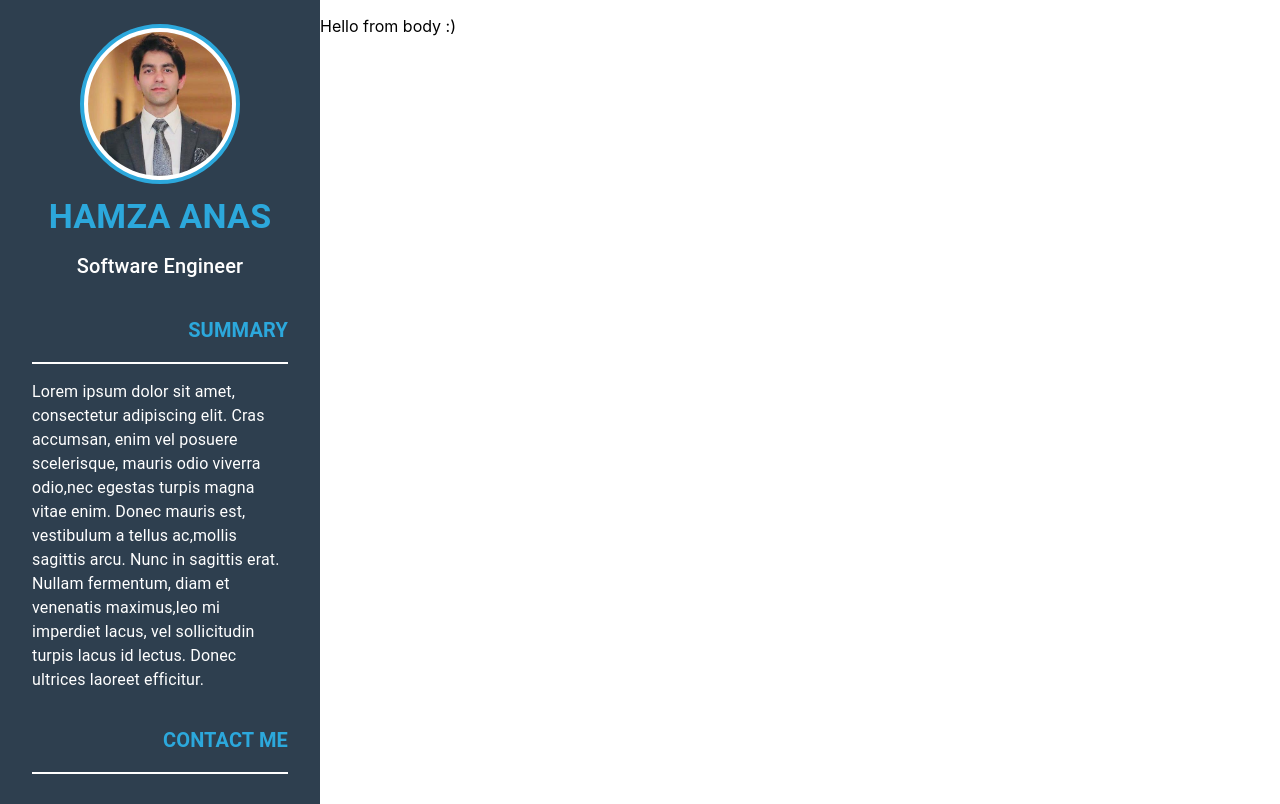
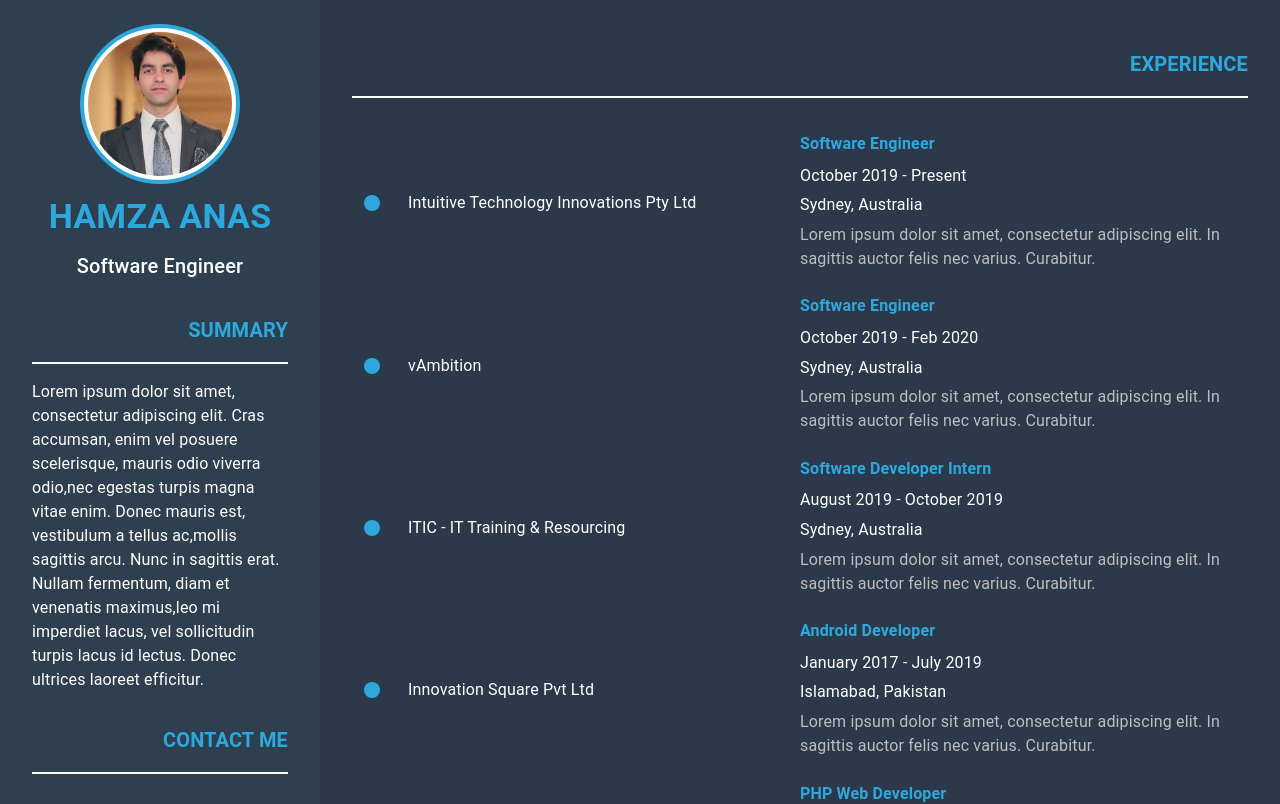
Before and after one commit to hamza5485/ReactMaterialCV, a React (Create React App) app: page / in a window 1280 px wide. Shown: the top 804 px of the page. Built offline with nearby package versions, Linux system fonts and the light colour scheme.

Commit message:
created body

```diff
--- a/src/components/app/Body/Body.js
+++ b/src/components/app/Body/Body.js
@@ -1,8 +1,168 @@
 import React from 'react';
+import {
+    makeStyles,
+    Typography,
+    List,
+    ListItem,
+    ListItemText,
+    ListItemAvatar,
+    Avatar
+} from '@material-ui/core';
+import {
+    COLORS,
+    typo,
+    sub,
+    section,
+    sectionHeading,
+    summary,
+    bullet,
+    listItem
+} from '../../../assets/styles';
+import education from './educationData';
+import experience from './experienceData';
+import FiberManualRecordIcon from '@material-ui/icons/FiberManualRecord';
+
+const useStyles = makeStyles(theme => ({
+    root: {
+        padding: theme.spacing(2),
+        backgroundColor: COLORS.dark,
+        height: '100%'
+    },
+    typo,
+    sub,
+    section,
+    sectionHeading,
+    summary,
+    bullet,
+    listItem
+}));
 
 const Body = () => {
+    const classes = useStyles();
+
+    const getEducation = () => (
+        <div className={classes.section}>
+            <Typography variant="h6" className={classes.sectionHeading} gutterBottom>
+                EDUCATION
+            </Typography>
+            <List>
+                {education.schooling.map((obj, i) => {
+                    return (
+                        <ListItem
+                            key={i}
+                            className={classes.listItem}
+                        >
+                            <ListItemAvatar>
+                                <Avatar className={classes.bullet}>
+                                    <FiberManualRecordIcon />
+                                </Avatar>
+                            </ListItemAvatar>
+                            <ListItemText
+                                primary={obj.name}
+                                className={classes.summary}
+                            />
+                            <div style={{ width: '50%' }}>
+                                <Typography
+                                    variant="subtitle1"
+                                    gutterBottom
+                                    className={classes.typo}
+                                >
+                                    {obj.course}
+                                </Typography>
+                                <Typography
+                                    variant="subtitle2"
+                                    gutterBottom
+                                    className={classes.summary}
+                                >
+                                    {obj.specialization}
+                                </Typography>
+                                <Typography
+                                    variant="body1"
+                                    gutterBottom
+                                    className={classes.summary}
+                                >
+                                    {obj.duration}
+                                </Typography>
+                                <Typography
+                                    variant="body1"
+                                    gutterBottom
+                                    className={classes.summary}
+                                >
+                                    {obj.location}
+                                </Typography>
+                            </div>
+                        </ListItem>
+                    );
+                })}
+            </List>
+        </div>
+    );
+
+    const getExpereience = () => (
+
+        <div className={classes.section}>
+            <Typography variant="h6" className={classes.sectionHeading} gutterBottom>
+                EXPERIENCE
+            </Typography>
+            <List>
+                {experience.map((obj, i) => {
+                    return (
+                        <ListItem
+                            key={i}
+                            className={classes.listItem}
+                        >
+                            <ListItemAvatar>
+                                <Avatar className={classes.bullet}>
+                                    <FiberManualRecordIcon />
+                                </Avatar>
+                            </ListItemAvatar>
+                            <ListItemText
+                                primary={obj.company}
+                                className={classes.summary}
+                            />
+
+                            <div style={{ width: '50%' }}>
+                                <Typography
+                                    variant="subtitle1"
+                                    gutterBottom
+                                    className={classes.typo}
+                                >
+                                    {obj.title}
+                                </Typography>
+                                <Typography
+                                    variant="body1"
+                                    gutterBottom
+                                    className={classes.summary}
+                                >
+                                    {`${obj.dates.start} - ${obj.current ? 'Present' : obj.dates.end}`}
+                                </Typography>
+                                <Typography
+                                    variant="body1"
+                                    gutterBottom
+                                    className={classes.summary}
+                                >
+                                    {obj.location}
+                                </Typography>
+                                <Typography
+                                    variant="body1"
+                                    gutterBottom
+                                    style={{ color: COLORS.grey }}
+                                >
+                                    {obj.comments}
+                                </Typography>
+                            </div>
+                        </ListItem>
+                    );
+                })}
+            </List>
+        </div>
+    );
+
     return (
-        <p>Hello from body :)</p>
+        <div className={classes.root}>
+            {getExpereience()}
+            {getEducation()}
+        </div>
     );
 };
 
```
